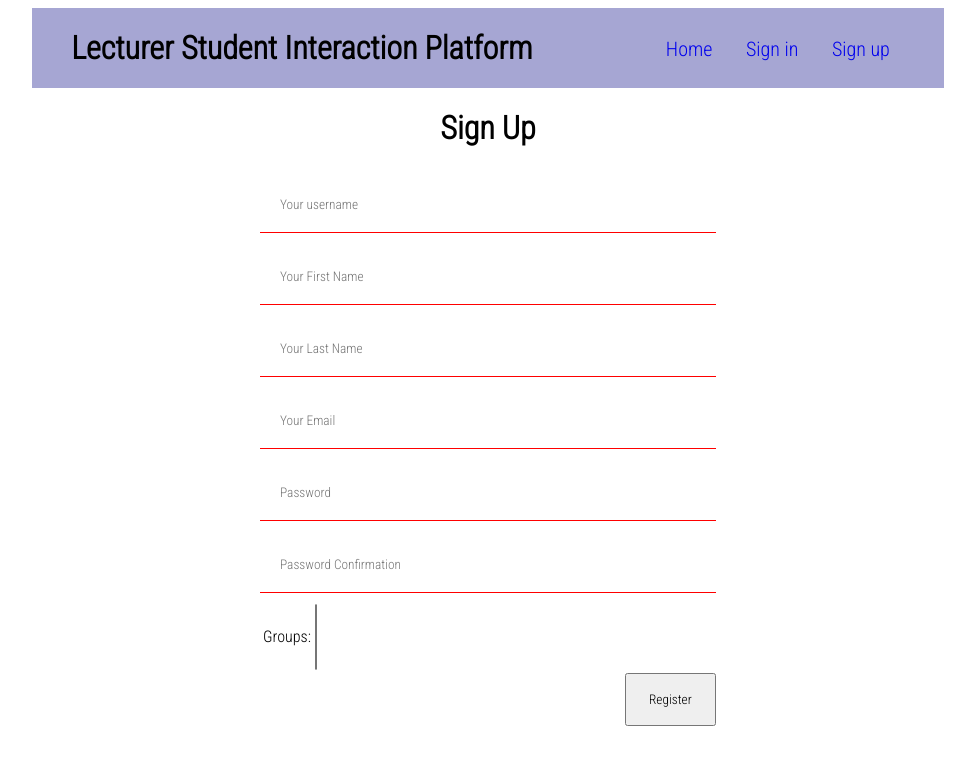
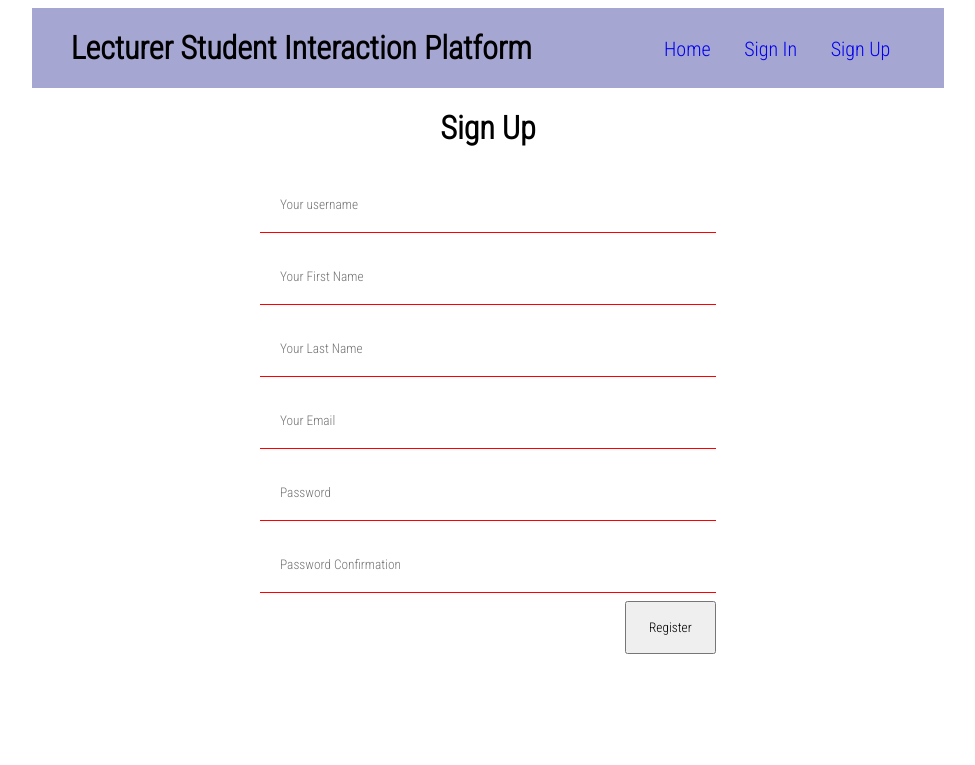
Before and after one commit to kyagie/StudentLecturerCom, a Django app: page /register/ in a window 1280 px wide. Shown: the top 765 px of the page, without its empty margins (152-1127 px from the left). Run offline with Django 3.2, Linux system fonts and the light colour scheme.

Commit message:
New Changes

```diff
--- a/stdlec/static/stdlec/css/style.css
+++ b/stdlec/static/stdlec/css/style.css
@@ -78,3 +78,6 @@
         margin: 0 auto;
         width: 50%;
   }
+  span{
+      margin-top: 10em;
+  }
--- a/stdlec/templates/index.html
+++ b/stdlec/templates/index.html
@@ -22,8 +22,8 @@
         <div class="navlinks">
         <ul class="links">
         <li><a href="{% url 'index' %}">Home</a></li>
-        <li><a href="/accounts/login/">Signin</a></li>
-        <li><a href="/register/">Sign up</a></li>
+        <li><a href="/accounts/login/">Sign In</a></li>
+        <li><a href="/register/">Sign Up</a></li>
         </ul>
         </div>
         </div>
--- a/stdlec/templates/registration/login.html
+++ b/stdlec/templates/registration/login.html
@@ -21,8 +21,8 @@
         <div class="navlinks">
         <ul class="links">
         <li><a href="{% url 'index' %}">Home</a></li>
-        <li><a href="/accounts/login/">Sign in</a></li>
-        <li><a href="/register/">Sign up</a></li>
+        <li><a href="/accounts/login/">Sign In</a></li>
+        <li><a href="/register/">Sign Up</a></li>
         </ul>
         </div>
         </div>
--- a/stdlec/templates/registration/register.html
+++ b/stdlec/templates/registration/register.html
@@ -21,8 +21,8 @@
         <div class="navlinks">
         <ul class="links">
         <li><a href="{% url 'index' %}">Home</a></li>
-        <li><a href="/accounts/login/">Sign in</a></li>
-        <li><a href="/register/">Sign up</a></li>
+        <li><a href="/accounts/login/">Sign In</a></li>
+        <li><a href="/register/">Sign Up</a></li>
         </ul>
         </div>
         </div>
@@ -45,12 +45,6 @@
      <br/>
       <input type="password" name="password2" placeholder="Password Confirmation">
      <br/>
-     <table>
-       <tr>
-        <td>{{ form.groups.label_tag }}</td>
-        <td>{{ form.groups }}</td>
-      </tr>
-      </table>
      </div>
       <input type="submit" value="Register" />
       </form>
```
